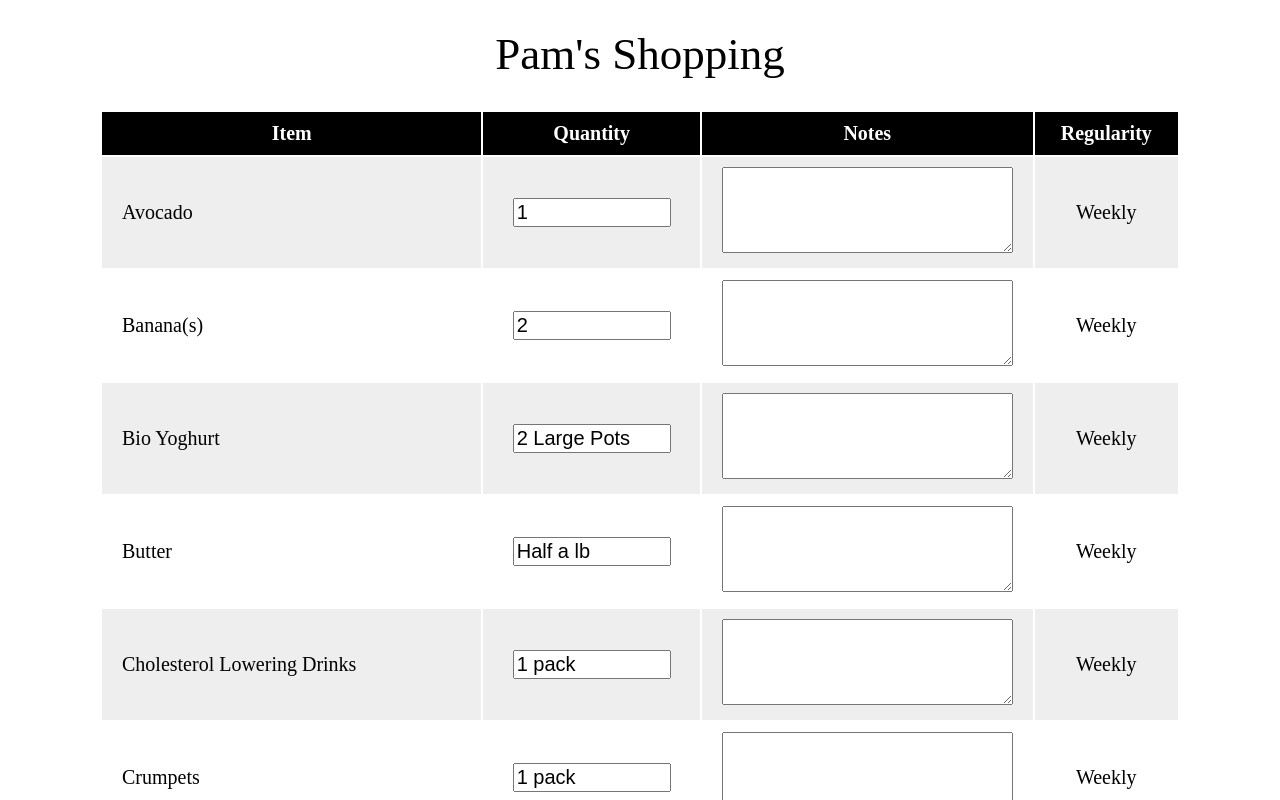
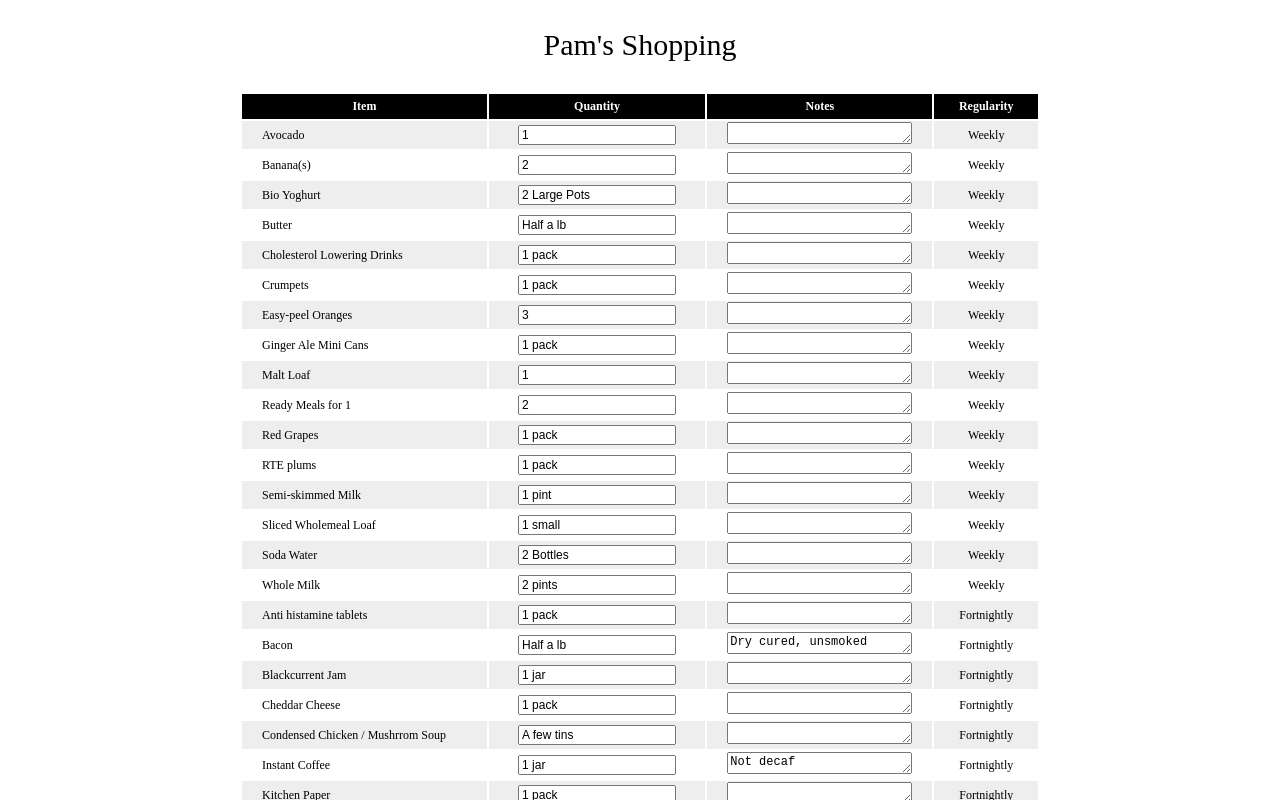
Before and after one commit to smiths-org-uk/shopping, a React app in the folder client/: page / in a window 1280 px wide. Shown: the top 800 px of the page. Built offline with nearby package versions, Linux system fonts and the light colour scheme; data requests are answered from the project's data file; the HTML template or start-up script is replaced by a standard one.

Commit message:
Shrinking

```diff
--- a/client/src/components/Title.js
+++ b/client/src/components/Title.js
@@ -3,7 +3,7 @@ import styled from 'styled-components';
 
 const StyledHeading = styled.div`
     padding: 20px 0;
-    font-size: 45px;
+    font-size: 30px;
 `;
 
 export default class Title extends React.Component {
--- a/client/src/containers/App.js
+++ b/client/src/containers/App.js
@@ -9,7 +9,7 @@ import ItemTable from './ItemTable';
 
 const StyledApp = styled.div`
     width: 100%;
-    max-width: 1080px;
+    max-width: 800px;
     margin: 0 auto;
     text-align: center;
 `
--- a/client/src/containers/Item.js
+++ b/client/src/containers/Item.js
@@ -8,7 +8,7 @@ const StyledRow = styled.tr`
 `;
 
 const StyledTD = styled.td`
-    padding: 10px 20px;
+    padding: 1px 20px;
 `;
 
 const StyledTDCenter = styled(StyledTD)`
@@ -16,14 +16,14 @@ const StyledTDCenter = styled(StyledTD)`
 `;
 
 const StyledQuantityInput = styled.input`
-    font-size: 20px;
+    font-size: 12px;
     width: 150px;
 `;
 
 const StyledTextInput = styled.textarea`
     width: calc(100% - 6px);
-    height: 80px;
-    font-size: 20px;
+    height: 16px;
+    font-size: 12px;
 `;
 
 export default class Item extends React.Component {
--- a/client/src/containers/ItemTable.js
+++ b/client/src/containers/ItemTable.js
@@ -11,11 +11,11 @@ const StyledTable = styled.table`
     margin: 10px 0 30px 0;
     width: 100%;
     text-align: left;
-    font-size: 20px;
+    font-size: 12px;
 `;
 
 const StyledTH = styled.th`
-    padding: 10px 20px;
+    padding: 5px 20px;
     text-align: center;
 `;
 
```
